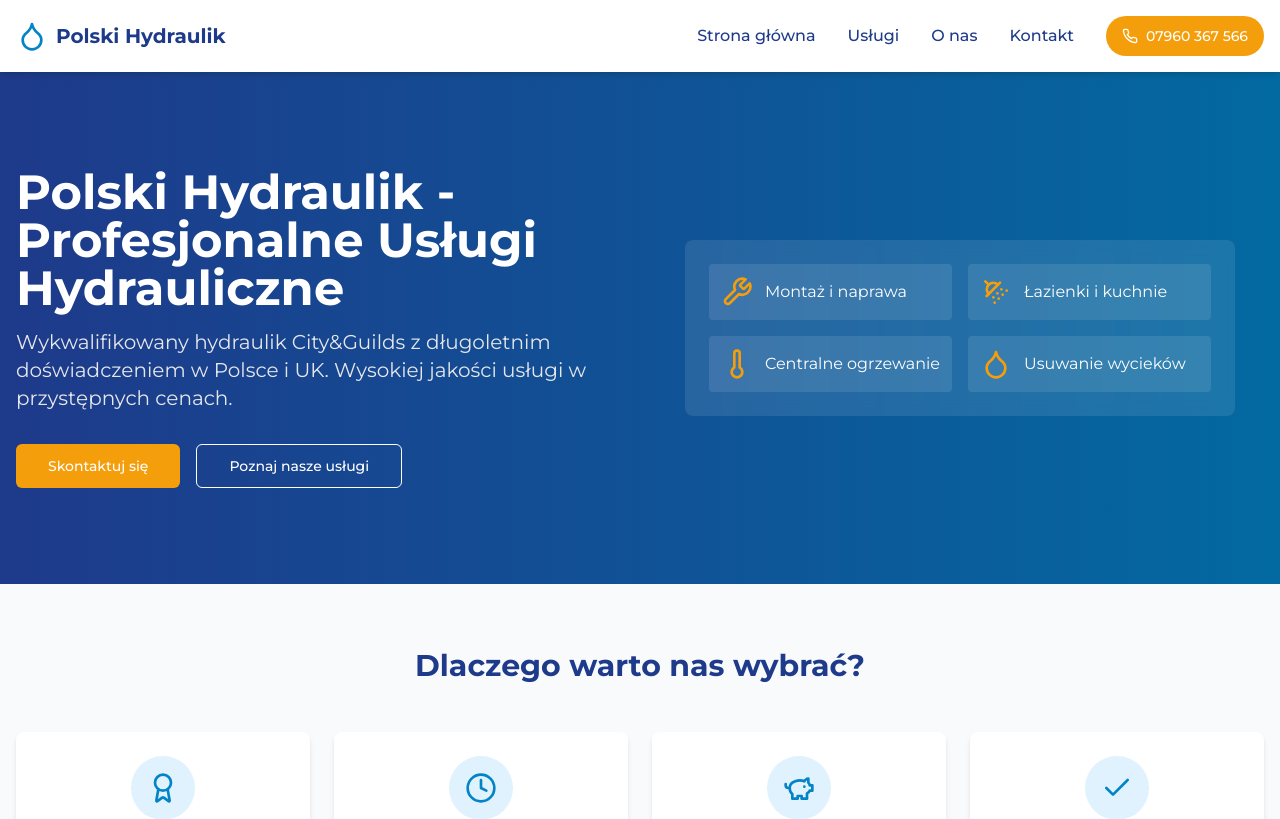
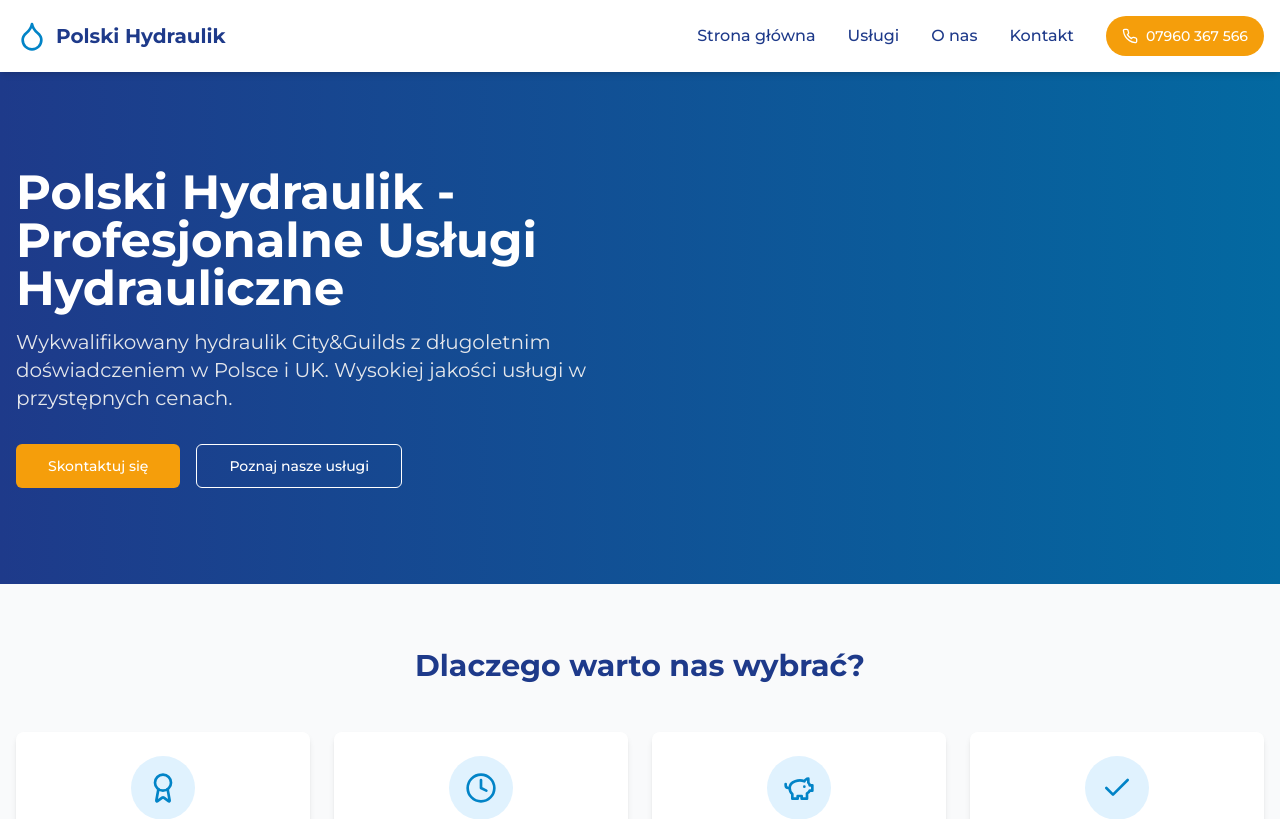
Before and after one commit to kroolpl/polski-hydraulik-connect, a React (Vite) app: page / in a window 1280 px wide. Shown: the top 819 px of the page. Built offline with nearby package versions, Linux system fonts and the light colour scheme.

Commit message:
Implement subtle micro animations
Add subtle micro animations to improve user engagement.

```diff
--- a/src/index.css
+++ b/src/index.css
@@ -1,4 +1,3 @@
-
 @tailwind base;
 @tailwind components;
 @tailwind utilities;
@@ -71,7 +70,52 @@
     @apply w-full;
   }
 
+  .fade-in-up {
+    @apply opacity-0 translate-y-4;
+    animation: fadeInUp 0.6s ease-out forwards;
+  }
+
+  .stagger-fade-in > * {
+    @apply opacity-0;
+    animation: fadeIn 0.5s ease-out forwards;
+  }
+
+  .stagger-fade-in > *:nth-child(1) { animation-delay: 0.1s; }
+  .stagger-fade-in > *:nth-child(2) { animation-delay: 0.2s; }
+  .stagger-fade-in > *:nth-child(3) { animation-delay: 0.3s; }
+  .stagger-fade-in > *:nth-child(4) { animation-delay: 0.4s; }
+
+  .hover-lift {
+    @apply transition-transform duration-300 hover:-translate-y-1 hover:shadow-lg;
+  }
+
   .service-card {
-    @apply bg-white rounded-lg p-6 shadow-lg hover:shadow-xl transition-shadow duration-300 border-l-4 border-plumber-600;
+    @apply bg-white rounded-lg p-6 shadow-lg transition-all duration-300 border-l-4 border-plumber-600;
+  }
+
+  .service-card:hover {
+    @apply shadow-xl -translate-y-1;
   }
 }
+
+@layer utilities {
+  @keyframes fadeInUp {
+    from {
+      opacity: 0;
+      transform: translateY(1rem);
+    }
+    to {
+      opacity: 1;
+      transform: translateY(0);
+    }
+  }
+
+  @keyframes fadeIn {
+    from {
+      opacity: 0;
+    }
+    to {
+      opacity: 1;
+    }
+  }
+}
--- a/src/pages/Index.tsx
+++ b/src/pages/Index.tsx
@@ -1,4 +1,3 @@
-
 import React from "react";
 import { Link } from "react-router-dom";
 import { Wrench, Droplet, ShowerHead, Thermometer, PiggyBank, Award, Clock, Check, Phone } from "lucide-react";
@@ -16,7 +15,7 @@ const Index = () => {
         <section className="bg-gradient-to-r from-plumber-800 to-plumber-700 text-white py-16 md:py-24">
           <div className="container mx-auto px-4">
             <div className="grid grid-cols-1 lg:grid-cols-2 gap-8 items-center">
-              <div className="max-w-2xl">
+              <div className="max-w-2xl fade-in-up">
                 <h1 className="text-3xl md:text-5xl font-bold mb-4">
                   Polski Hydraulik - Profesjonalne Usługi Hydrauliczne
                 </h1>
@@ -25,30 +24,30 @@ const Index = () => {
                   Wysokiej jakości usługi w przystępnych cenach.
                 </p>
                 <div className="flex flex-col sm:flex-row gap-4">
-                  <Button asChild size="lg" className="bg-accent hover:bg-accent-dark text-white">
+                  <Button asChild size="lg" className="bg-accent hover:bg-accent-dark text-white hover-lift">
                     <Link to="/kontakt">Skontaktuj się</Link>
                   </Button>
-                  <Button asChild size="lg" variant="outline" className="bg-transparent text-white border-white hover:bg-white/10">
+                  <Button asChild size="lg" variant="outline" className="bg-transparent text-white border-white hover:bg-white/10 hover-lift">
                     <Link to="/uslugi">Poznaj nasze usługi</Link>
                   </Button>
                 </div>
               </div>
-              <div className="hidden lg:flex justify-center">
+              <div className="hidden lg:flex justify-center fade-in-up" style={{ animationDelay: '0.2s' }}>
                 <div className="relative bg-white/10 rounded-lg p-6 backdrop-blur">
-                  <div className="grid grid-cols-2 gap-4">
-                    <div className="flex items-center gap-3 bg-white/10 rounded p-3">
+                  <div className="grid grid-cols-2 gap-4 stagger-fade-in">
+                    <div className="flex items-center gap-3 bg-white/10 rounded p-3 hover-lift">
                       <Wrench className="h-8 w-8 text-accent" />
                       <span>Montaż i naprawa</span>
                     </div>
-                    <div className="flex items-center gap-3 bg-white/10 rounded p-3">
+                    <div className="flex items-center gap-3 bg-white/10 rounded p-3 hover-lift">
                       <ShowerHead className="h-8 w-8 text-accent" />
                       <span>Łazienki i kuchnie</span>
                     </div>
-                    <div className="flex items-center gap-3 bg-white/10 rounded p-3">
+                    <div className="flex items-center gap-3 bg-white/10 rounded p-3 hover-lift">
                       <Thermometer className="h-8 w-8 text-accent" />
                       <span>Centralne ogrzewanie</span>
                     </div>
-                    <div className="flex items-center gap-3 bg-white/10 rounded p-3">
+                    <div className="flex items-center gap-3 bg-white/10 rounded p-3 hover-lift">
                       <Droplet className="h-8 w-8 text-accent" />
                       <span>Usuwanie wycieków</span>
                     </div>
@@ -62,8 +61,8 @@ const Index = () => {
         {/* Why Choose Us */}
         <section className="py-16 bg-gray-50">
           <div className="container mx-auto px-4">
-            <h2 className="text-3xl font-bold text-center mb-12 text-plumber-800">Dlaczego warto nas wybrać?</h2>
-            <div className="grid grid-cols-1 md:grid-cols-2 lg:grid-cols-4 gap-6">
+            <h2 className="text-3xl font-bold text-center mb-12 text-plumber-800 fade-in-up">Dlaczego warto nas wybrać?</h2>
+            <div className="grid grid-cols-1 md:grid-cols-2 lg:grid-cols-4 gap-6 stagger-fade-in">
               <div className="bg-white p-6 rounded-lg shadow-md text-center">
                 <div className="inline-flex items-center justify-center w-16 h-16 rounded-full bg-plumber-100 text-plumber-600 mb-4">
                   <Award className="h-8 w-8" />
@@ -102,12 +101,12 @@ const Index = () => {
         {/* Services Overview */}
         <section className="py-16">
           <div className="container mx-auto px-4">
-            <h2 className="text-3xl font-bold text-center mb-4 text-plumber-800">Nasze Usługi</h2>
-            <p className="text-center text-gray-600 mb-12 max-w-3xl mx-auto">
+            <h2 className="text-3xl font-bold text-center mb-4 text-plumber-800 fade-in-up">Nasze Usługi</h2>
+            <p className="text-center text-gray-600 mb-12 max-w-3xl mx-auto fade-in-up" style={{ animationDelay: '0.1s' }}>
               Oferujemy kompleksowe usługi hydrauliczne dostosowane do Twoich potrzeb.
             </p>
 
-            <div className="grid grid-cols-1 md:grid-cols-2 lg:grid-cols-3 gap-6">
+            <div className="grid grid-cols-1 md:grid-cols-2 lg:grid-cols-3 gap-6 stagger-fade-in">
               <div className="service-card">
                 <ShowerHead className="h-10 w-10 text-plumber-600 mb-4" />
                 <h3 className="text-xl font-semibold mb-2">Montaż i naprawa</h3>
@@ -151,8 +150,8 @@ const Index = () => {
               </div>
             </div>
 
-            <div className="text-center mt-12">
-              <Button asChild size="lg" className="bg-plumber-700 hover:bg-plumber-800">
+            <div className="text-center mt-12 fade-in-up" style={{ animationDelay: '0.4s' }}>
+              <Button asChild size="lg" className="bg-plumber-700 hover:bg-plumber-800 hover-lift">
                 <Link to="/uslugi">Zobacz wszystkie usługi</Link>
               </Button>
             </div>
@@ -161,12 +160,12 @@ const Index = () => {
 
         {/* Call to Action */}
         <section className="py-16 bg-plumber-700 text-white">
-          <div className="container mx-auto px-4 text-center">
+          <div className="container mx-auto px-4 text-center fade-in-up">
             <h2 className="text-3xl font-bold mb-6">Potrzebujesz hydraulika?</h2>
             <p className="text-xl mb-8 max-w-2xl mx-auto">
               Skontaktuj się z nami już dziś! Oferujemy darmową wycenę i szybką realizację zleceń.
             </p>
-            <Button asChild size="lg" className="bg-accent hover:bg-accent-dark text-white">
+            <Button asChild size="lg" className="bg-accent hover:bg-accent-dark text-white hover-lift">
               <a href="tel:07960367566" className="inline-flex items-center gap-2">
                 <Phone className="h-5 w-5" />
                 <span>Zadzwoń teraz: 07960 367 566</span>
```
